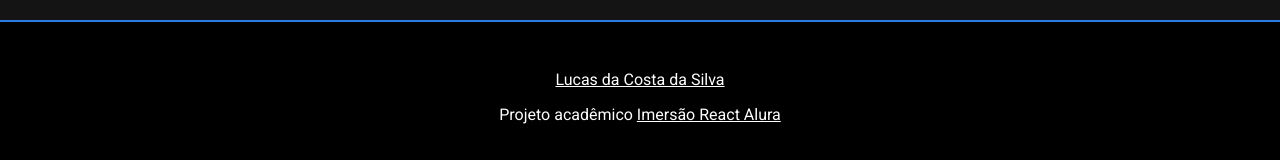
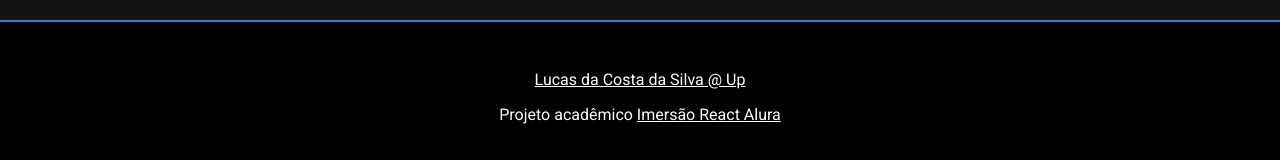
Before and after one commit to lucascostadevrobot/comics, a React (Create React App) app: page / in a window 1280 px wide. Shown: the part 2940-3100 px from the top of the page. Built offline with nearby package versions, Linux system fonts and the light colour scheme.

Commit message:
Adiciona detalhes no código

```diff
--- a/src/components/Footer/index.js
+++ b/src/components/Footer/index.js
@@ -5,7 +5,7 @@ function Footer() {
   return (
     <FooterBase>
       <a href="https://www.linkedin.com/in/lucas-costa-2219b5189/">
-        <p>Lucas da Costa da Silva</p>
+        <p>Lucas da Costa da Silva @ Up</p>
       </a>
       <p>
         Projeto acadêmico
```
